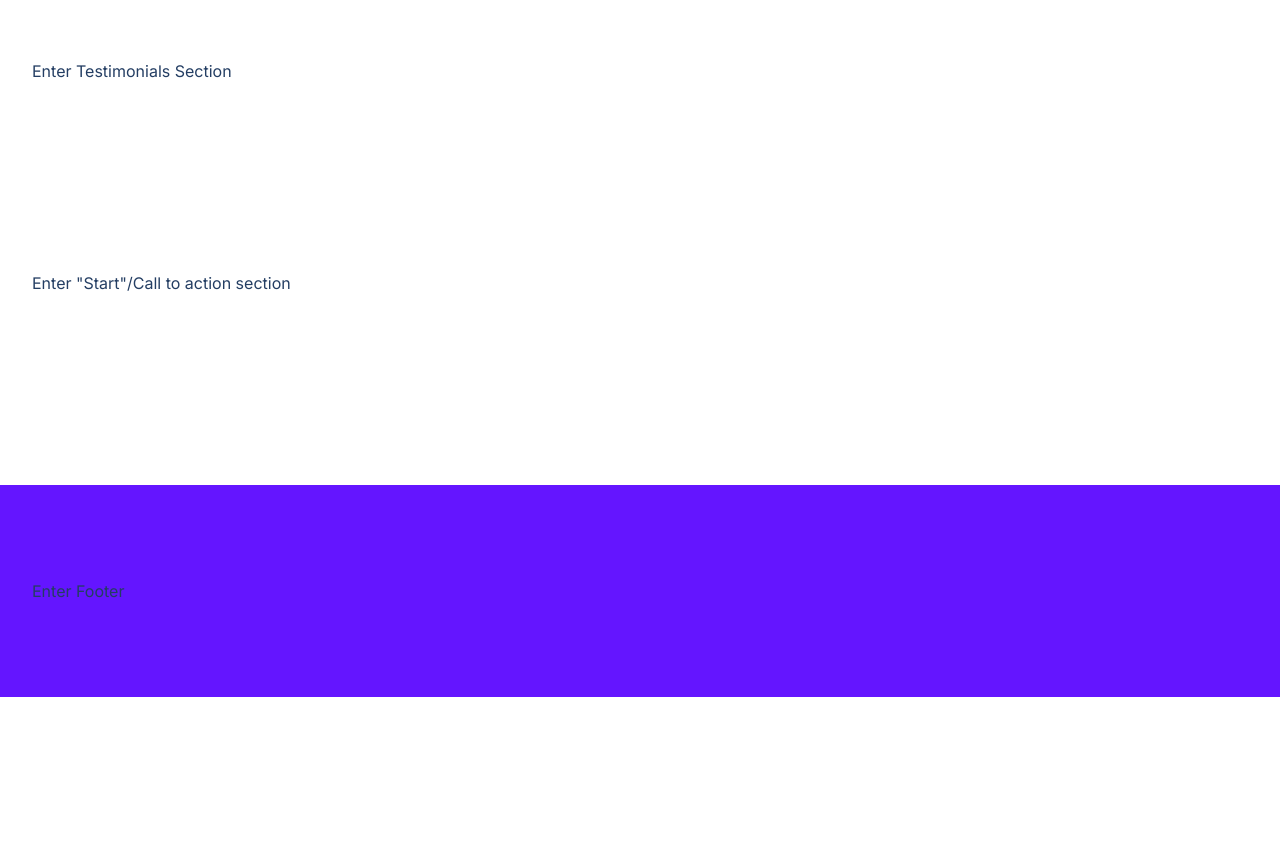
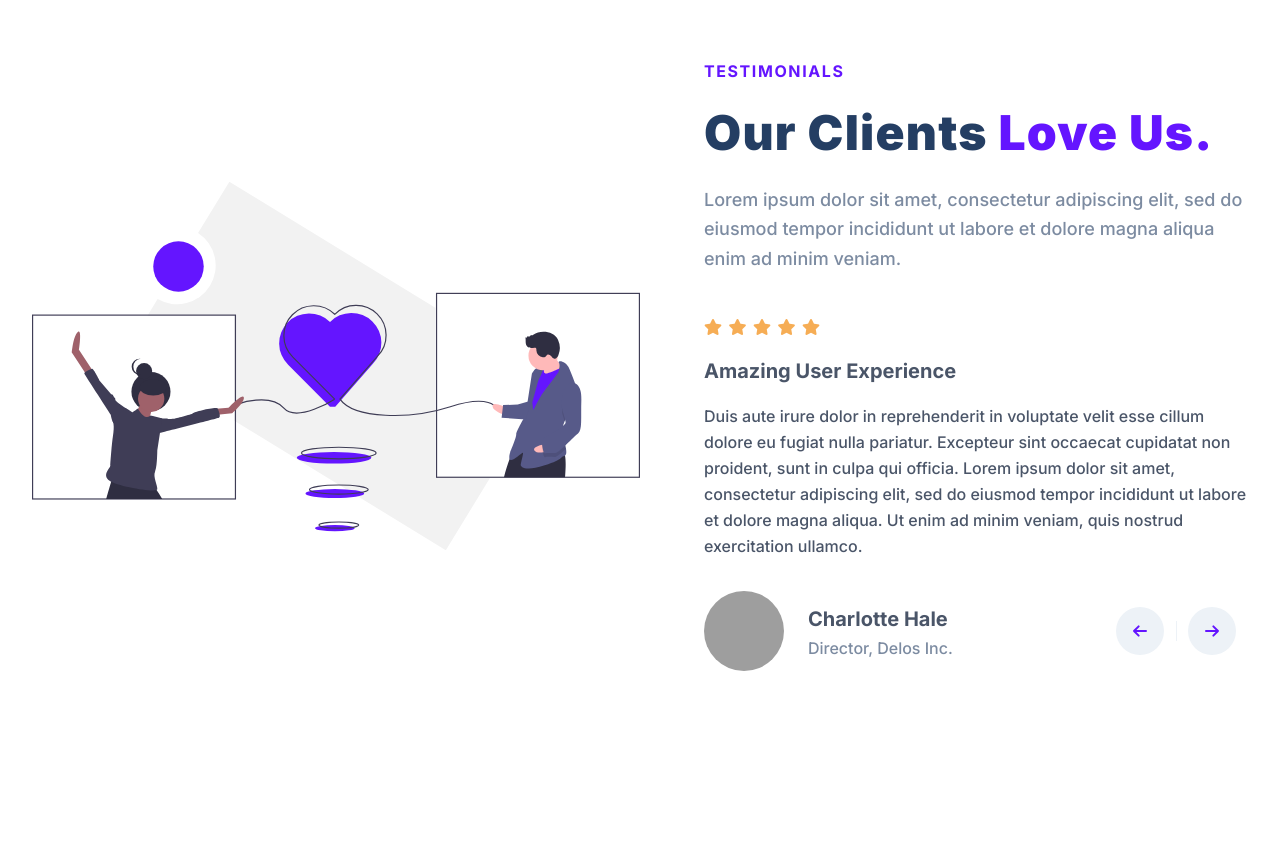
Before and after one commit to CodeWithCasey/treact-final-project, a plain HTML site: page index.html in a window 1280 px wide. Shown: the part 4783-5643 px from the top of the page. Before the commit the page ends 5480 px from the top, so only its background shows below. Drawn offline with Linux system fonts and the light colour scheme; grey boxes are pictures that could not be loaded.

Commit message:
testimonials finished

```diff
--- a/index.html
+++ b/index.html
@@ -383,7 +383,51 @@
         <section id="testimonials">
             <div class="container">
                 <div class="row">
-                    <!--  -->Enter Testimonials Section<!--  -->
+                    <img src="./assets/love-illustration.c759090fa833369ad6ffb6eb19cacb3e.svg" alt class="testimonials__img">
+                    <div class="testimonials__description">
+                        <div class="section__tag">TESTIMONIALS</div>
+                        <h2 class="section__title">
+                            Our Clients <span class="purple">Love Us.</span>
+                        </h2>
+                        <p class="section__para">
+                            Lorem ipsum dolor sit amet, consectetur adipiscing elit, sed do eiusmod tempor incididunt ut labore et dolore magna aliqua enim ad minim veniam.
+                        </p>
+                        <div class="testimonial">
+                            <div class="testimonial__rating">
+                                <i class="fas fa-star" aria-hidden="true"></i>
+                                <i class="fas fa-star" aria-hidden="true"></i>
+                                <i class="fas fa-star" aria-hidden="true"></i>
+                                <i class="fas fa-star" aria-hidden="true"></i>
+                                <i class="fas fa-star" aria-hidden="true"></i>
+                            </div>
+                            <h3 class="testimonial__title">Amazing User Experience</h3>
+                            <p class="testimonial__para">
+                                Duis aute irure dolor in reprehenderit in voluptate velit esse cillum dolore eu fugiat nulla pariatur. Excepteur sint occaecat cupidatat non proident, sunt in culpa qui officia. Lorem ipsum dolor sit amet, consectetur adipiscing elit, sed do eiusmod tempor incididunt ut labore et dolore magna aliqua. Ut enim ad minim veniam, quis nostrud exercitation ullamco.
+                            </p>
+                            <div class="testimonial__bottom">
+                                <div class="testimonial__profile">
+                                    <img src="https://images.unsplash.com/photo-1494790108377-be9c29b29330?ixlib=rb-1.2.1&amp;ixid=eyJhcHBfaWQiOjEyMDd9&amp;auto=format&amp;fit=facearea&amp;facepad=3.25&amp;w=512&amp;h=512&amp;q=80" class="testimonial__img">
+                                    <div class="testimonial__details">
+                                        <div class="testimonial__name">Charlotte Hale</div>
+                                        <div class="testimonial__role">Director, Delos Inc.</div>
+                                    </div>
+                                </div>
+                                <div class="testimonial__buttons">
+                                    <button class="testimonial__button">
+                                        <svg fill="none" stroke="rgb(100,21,255)" stroke-linecap="round" stroke-linejoin="round" stroke-width="3" viewBox="0 0 24 24">
+                                            <path d="M10 19l-7-7m0 0l7-7m-7 7h18"></path>
+                                        </svg>
+                                    </button>
+                                    <div class="divider"></div>
+                                    <button class="testimonial__button">
+                                        <svg fill="none" stroke="rgb(100,21,255)" stroke-linecap="round" stroke-linejoin="round" stroke-width="3" viewBox="0 0 24 24">
+                                            <path d="M14 5l7 7m0 0l-7 7m7-7H3"></path>
+                                        </svg>
+                                    </button>
+                                </div>
+                            </div>
+                        </div>
+                    </div>
                 </div>
             </div>
         </section>
--- a/style.css
+++ b/style.css
@@ -981,6 +981,140 @@ TESTIMONIALS ↓
     display: flex;
 }
 
+.fa-solid, .fas {
+    font-weight: 900;
+}
+
+.fa-star {
+    color: rgb(246 173 85);
+    display: inline-block;
+    height: 1.25rem;
+    width: 1.25rem;
+}
+
+.fa-classic,
+.fa-regular,
+.fa-solid,
+.far,
+.fas {
+    font-family: "Font Awesome 6 Free";
+}
+
+.fa, .fa-brands,
+.fa-regular,
+.fa-solid,
+.fab,
+.far,
+.fas {
+    -moz-osx-font-smoothing: grayscale;
+    -webkit-font-smoothing: antialiased;
+    display: var(--fa-display, inline-block);
+    font-style: normal;
+    font-variant: normal;
+    line-height: 1;
+    text-rendering: auto;
+}
+
+.testimonials__img,
+.testimonials__description {
+    width: 50%;
+}
+
+.testimonials__description {
+    display: flex;
+    flex-direction: column;
+    padding-left: 64px;
+}
+
+.testimonial {
+    margin-top: 40px;
+}
+
+.testimonial__rating {
+    color: rgba(246, 173, 85);
+    margin-right: 2px;
+    margin-top: 4px;
+}
+
+.testimonial__title {
+    color: #4a5568;
+    line-height: 1.625;
+    margin-top: 1rem;
+    font-size: 1.25rem;
+    font-weight: 700;
+}
+
+.testimonial__para {
+    margin-top: 1rem;
+    margin-bottom: 2rem;
+    font-weight: 500;
+    line-height: 1.625;
+    font-size: 16px;
+    color: rgb(74 85 104);
+}
+
+.testimonial__bottom {
+    display: flex;
+    justify-content: space-between;
+}
+
+.testimonial__profile {
+    display: flex;
+    align-items: center;
+}
+
+.testimonial__img {
+    width: 80px;
+    height: 80px;
+    border-radius: 50%;
+}
+
+.testimonial__details {
+    margin-left: 24px;
+}
+
+.testimonial__name {
+    color: #4a5568;
+    line-height: 1.625;
+    font-size: 1.25rem;
+    font-weight: 700;
+}
+
+.testimonial__role {
+    color: #7c8ba1;
+    font-weight: 500;
+    line-height: 1.5;
+}
+
+.testimonial__buttons {
+    display: flex;
+    align-items: center;
+}
+
+.testimonial__button {
+    display: flex;
+    justify-content: center;
+    align-items: center;
+    padding: 16px;
+    background: #edf2f7;
+    border-radius: 50%;
+    margin: 0 12px;
+    transition: all 300ms ease;
+}
+
+.testimonial__button svg {
+    width: 16px;
+    height: 16px;
+}
+
+.divider {
+    margin-top: 0.75rem;
+    margin-bottom: 0.75rem;
+    border-right-width: 1px;
+    width: 0.5px;
+    background-color: #edf2f7;
+    height: 20px;
+}
 
 /*
 
```
